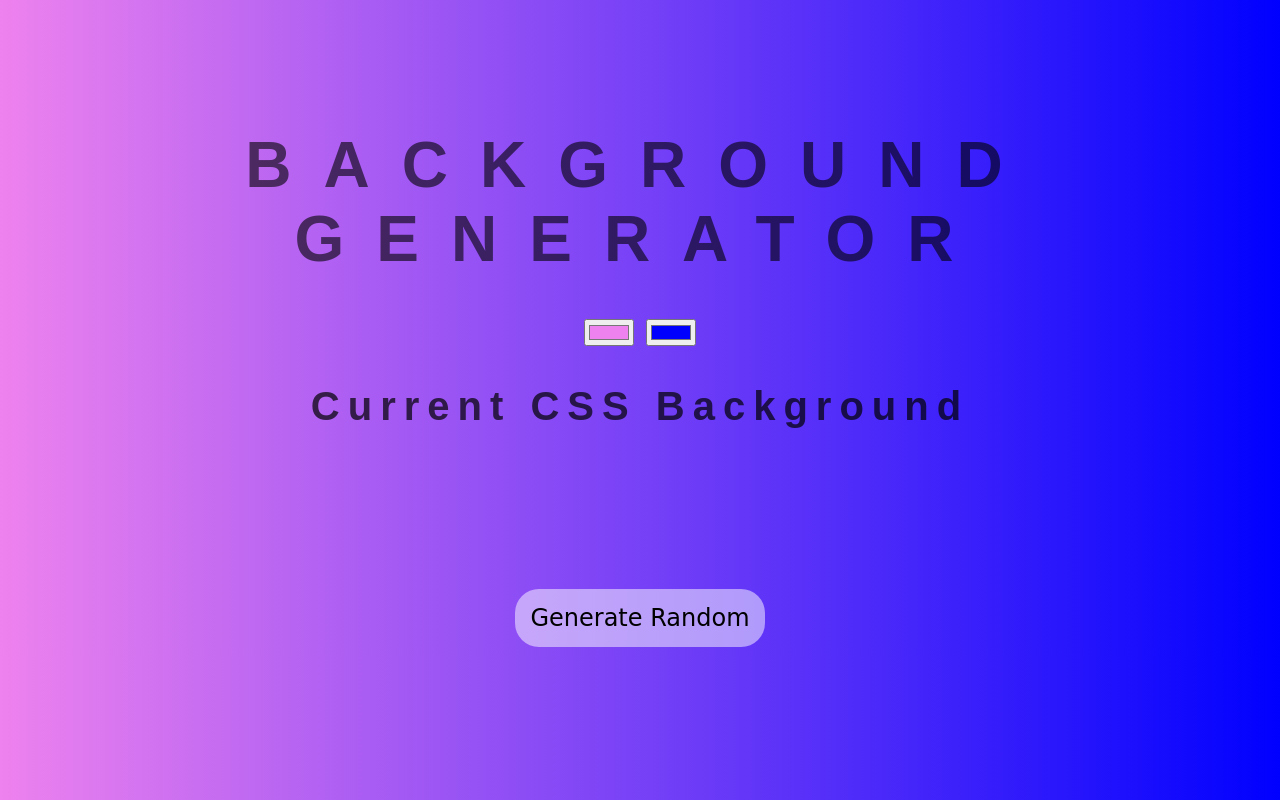
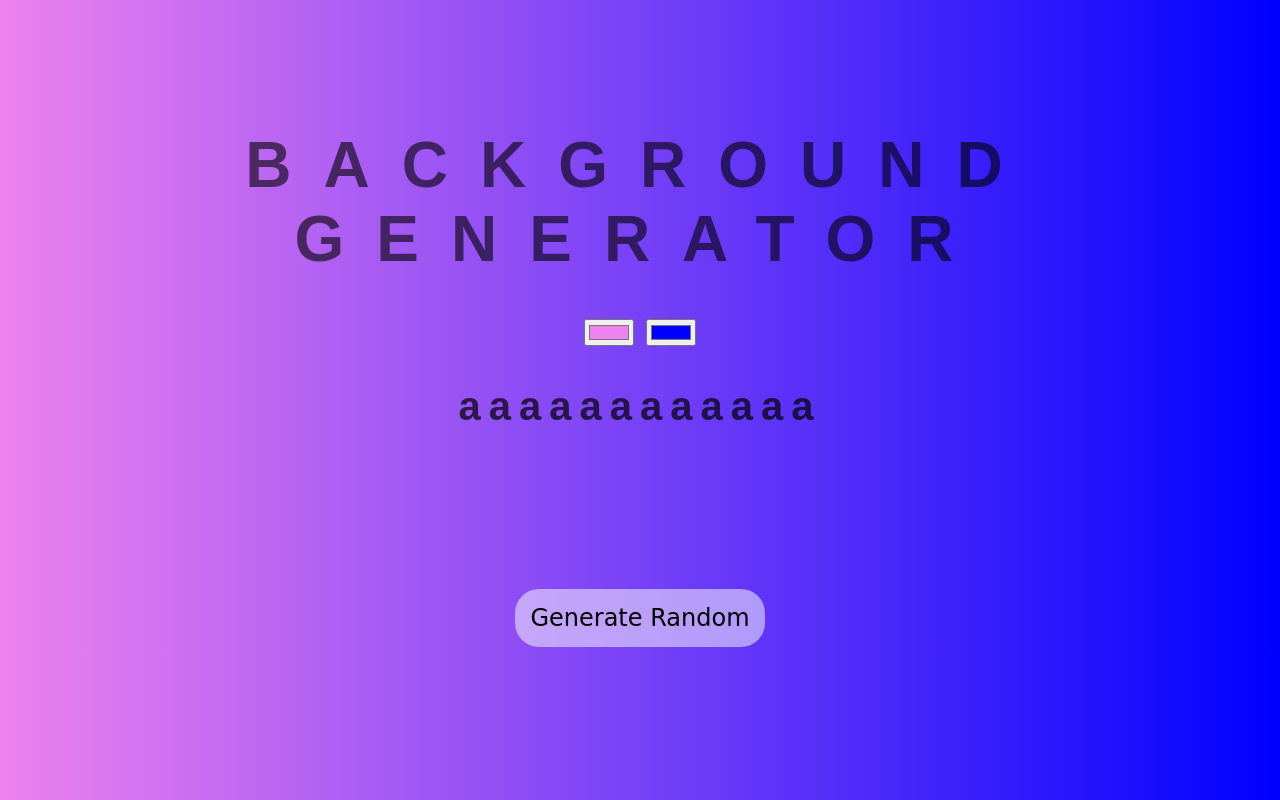
Before and after one commit to Teodora3120/background-generator, a plain HTML site: page background-generator/index.html in a window 1280 px wide. Drawn offline with Linux system fonts and the light colour scheme.

Commit message:
updated-text

```diff
--- a/background-generator/index.html
+++ b/background-generator/index.html
@@ -10,7 +10,7 @@
     <h1>Background Generator</h1>
     <input  class="color1" type="color" name="color1" value="#00ff11">
     <input  class="color2" type="color" name="color2" value="#0000ff">
-    <h2>Current CSS Background</h2>
+    <h2>aaaaaaaaaaaa</h2>
     <div class="inputContainer">
     <input type="text" id="copiedText" readonly></input>
     <h3>Copied!</h3>
```
